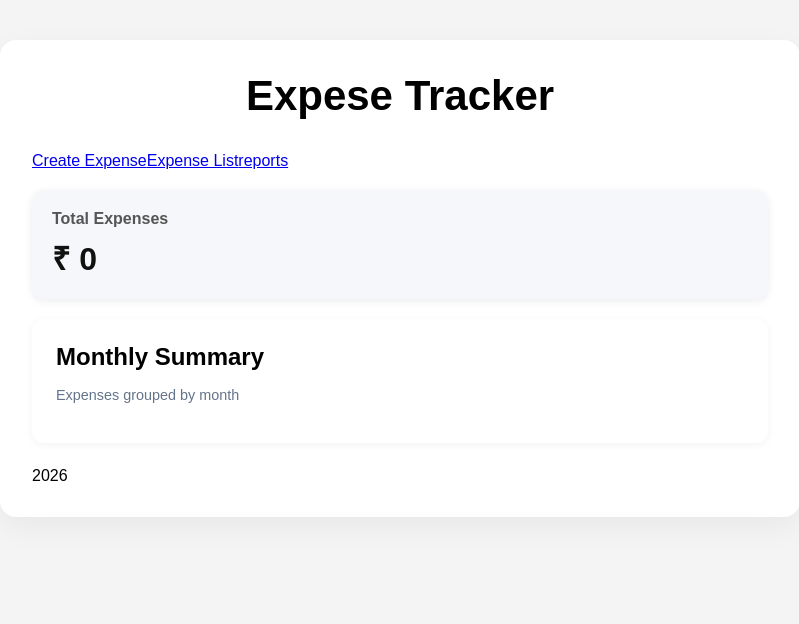
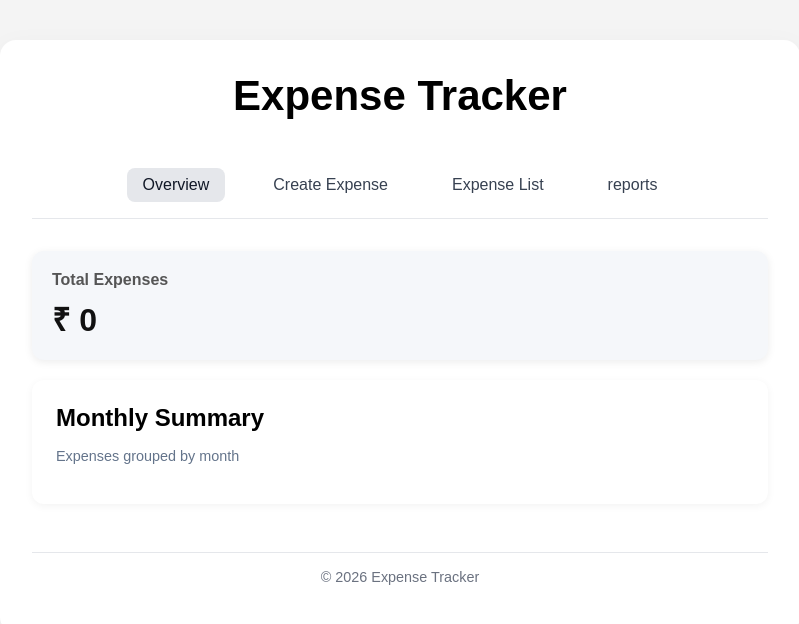
Before and after one commit to den766/react-expensetracker-app, a React (Vite) app: page /expense-dashboard in a window 1280 px wide. Shown: the top 624 px of the page, without its empty margins (240-1039 px from the left). Built offline with nearby package versions, Linux system fonts and the light colour scheme.

Commit message:
Improve dashboard navigation and routing

```diff
--- a/src/App.jsx
+++ b/src/App.jsx
@@ -1,16 +1,17 @@
 import { useState, useEffect } from "react";
-import Header from "./Header";
+
 import AddExpenseForm from "./addexpesneform";
 import MonthlySummary from "./monthlysummary";
 import ExpenseList from "./expenselist";
 import { ValidateExpense, formatTitle } from "./utils/validation";
 import { saveExpenses, loadExpenses } from "./utils/storage";
 import ExpenseSummary from "./expensesummary";
-import { Routes, Route } from "react-router-dom";
+import { Routes, Route, Navigate } from "react-router-dom";
 import ExpesneLayoutDashboard from "./pages/expenselayout";
 
 import DemoReport from "./pages/reports";
 import SearchExpense from "./searchexpense";
+
 function App() {
   const [expenses, setExpenses] = useState(() => loadExpenses());
   const [editingId, setEditingId] = useState(null);
@@ -122,16 +123,8 @@ function App() {
 
   return (
     <div className="container">
-      {/* <Header />
-      <AddExpenseForm onHandleForm={HandleSubmit} error={error} />
-      <SearchExpense
-        searchQuery={searchQuery}
-        setSearchQuery={setSearchQuery}
-      />
-      <ExpenseSummary expenseSummary={expenseSummary} />
-      <MonthlySummary expenses={expenses} /> */}
-
       <Routes>
+        <Route path="/" element={<Navigate to="/expense-dashboard" />}></Route>
         <Route path="/expense-dashboard" element={<ExpesneLayoutDashboard />}>
           <Route
             index
@@ -142,6 +135,7 @@ function App() {
               </>
             }
           />
+
           <Route
             path="create-expense"
             element={
--- /dev/null
+++ b/src/footer.jsx
@@ -0,0 +1,10 @@
+
+function Footer(){
+
+      return (
+
+          <footer className="footer">© 2026 Expense Tracker</footer>
+      )
+}
+
+export default Footer;
--- a/src/index.css
+++ b/src/index.css
@@ -346,3 +346,45 @@ li p {
 .Search input::placeholder {
   color: #9ca3af;
 }
+
+/* Header */
+
+.dashboard-nav {
+  display: flex;
+  justify-content: center;
+  gap: 2rem;
+  padding: 1rem;
+  margin-bottom: 2rem;
+  background-color: #ffffff;
+  border-bottom: 1px solid #e5e7eb;
+}
+
+.dashboard-nav a {
+ text-decoration: none;
+  color: #374151;
+  font-weight: 500;
+  padding: 0.5rem 1rem;
+  border-radius: 8px;
+  transition: all 0.2s ease;
+}
+
+.dashboard-nav a:hover {
+  background-color: #f3f4f6;
+  color: #111827;
+}
+
+/* Footer */
+
+.footer {
+  margin-top: 3rem;
+  padding: 1rem;
+  text-align: center;
+  border-top: 1px solid #e5e7eb;
+  color: #6b7280;
+  font-size: 0.9rem;
+}
+
+.dashboard-nav a.active {
+  background-color: #e5e7eb;
+  color: #111827;
+}
--- a/src/pages/expenselayout.jsx
+++ b/src/pages/expenselayout.jsx
@@ -1,23 +1,44 @@
-import { Link , Outlet} from "react-router-dom";
-
+import { NavLink, Outlet } from "react-router-dom";
+import Header from "../Header";
+import Footer from "../footer";
 
 function ExpesneLayoutDashboard() {
+  return (
+    <div>
+      <Header />
 
+      <nav className="dashboard-nav">
 
-      return (
-
-          <div>
-
-             <h1>Expese Tracker</h1>
-            <nav>
-                <Link to={"create-expense"}>Create Expense</Link>
-                <Link to={"expense-list"}>Expense List</Link>
-                <Link to={"reports"}>reports</Link>
-            </nav>
-            <Outlet/>
-            <footer>2026</footer>
-          </div>
-      )
+        <NavLink
+          className={({ isActive }) => (isActive ? "active" : "")}
+          to={"/expense-dashboard"}
+          end
+        >
+          Overview
+        </NavLink>
+        <NavLink
+          className={({ isActive }) => (isActive ? "active" : "")}
+          to={"create-expense"}
+        >
+          Create Expense
+        </NavLink>
+        <NavLink
+          className={({ isActive }) => (isActive ? "active" : "")}
+          to={"expense-list"}
+        >
+          Expense List
+        </NavLink>
+        <NavLink
+          className={({ isActive }) => (isActive ? "active" : "")}
+          to={"reports"}
+        >
+          reports
+        </NavLink>
+      </nav>
+      <Outlet />
+      <Footer />
+    </div>
+  );
 }
 
 export default ExpesneLayoutDashboard;
```
